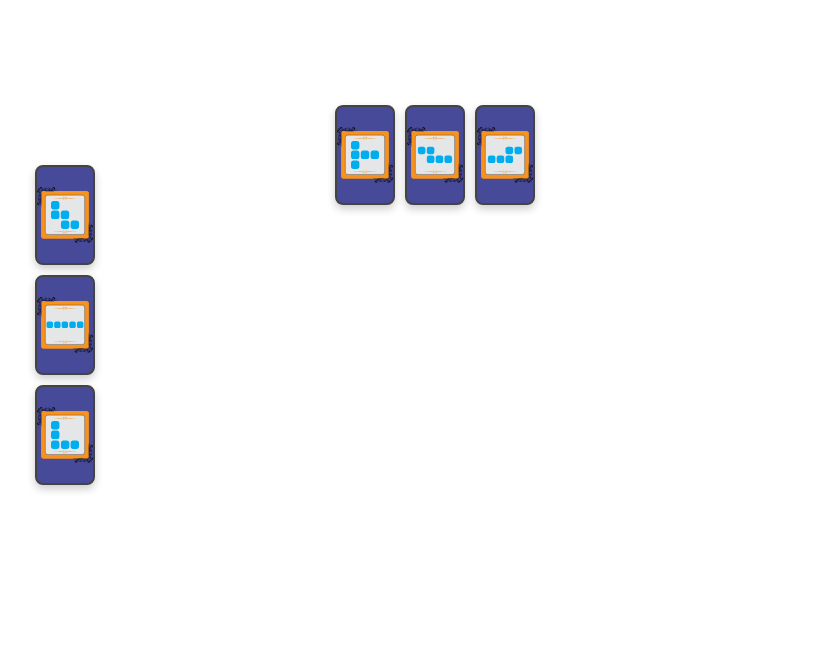
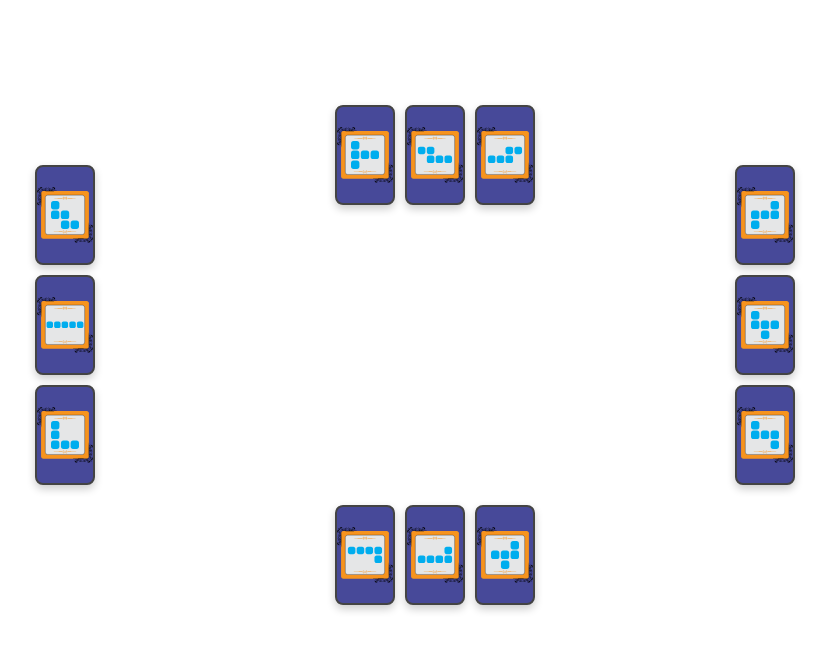
Before and after one commit to HoodedHackers/Frontend, a React (Vite) app: page / in a window 1280 px wide. Shown: the top 650 px of the page, without its empty margins (170-999 px from the left). Built offline with nearby package versions, Linux system fonts and the light colour scheme.

Commit message:
Simule respuesta del back con 4 jugadores

```diff
--- a/src/components/MazoCartaFigura.css
+++ b/src/components/MazoCartaFigura.css
@@ -36,7 +36,7 @@
   flex-direction: row;
   justify-content: center;
   top: 500px;
-  left: 50px;
+  left: 500px;
   position: absolute;
 }
 
@@ -45,7 +45,7 @@
   display: flex;
   flex-direction: column;
   justify-content: center;
-  top: 700px;
-  left: 50px;
+  top: 160px;
+  left: 900px;
   position: absolute;
 }
--- a/src/components/MazoCartaFigura.jsx
+++ b/src/components/MazoCartaFigura.jsx
@@ -25,7 +25,23 @@ const MazoCartaFigura = () => {
             { card_id: 5, card_name: 'Carta E' },
             { card_id: 6, card_name: 'Carta F' }
           ]
-        }
+        },
+        {
+          player: '0123456789abcdeh',
+          cards_out: [
+            { card_id: 7, card_name: 'Carta A' },
+            { card_id: 8, card_name: 'Carta B' },
+            { card_id: 9, card_name: 'Carta C' }
+          ]
+        },
+        {
+          player: '0123456789abcded',
+          cards_out: [
+            { card_id: 10, card_name: 'Carta A' },
+            { card_id: 11, card_name: 'Carta B' },
+            { card_id: 12, card_name: 'Carta C' }
+          ]
+        },
       ]
     };
 
```
